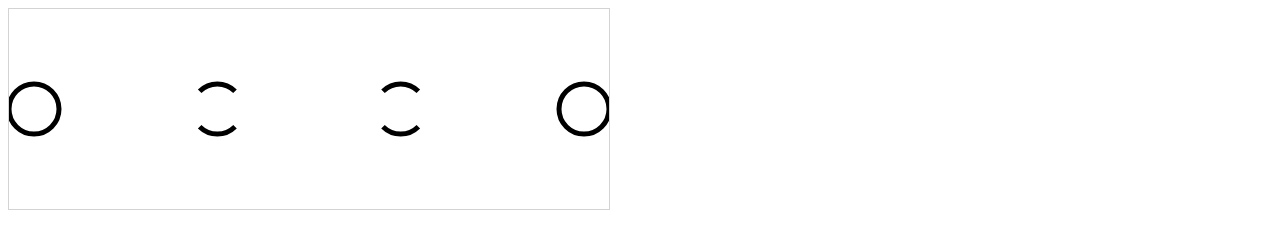
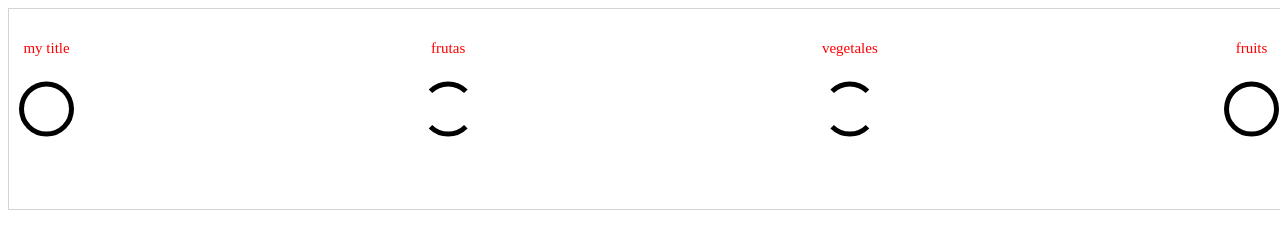
Before and after one commit to oeg-upm/outlinejs, a plain HTML site: page index.html in a window 1280 px wide. Drawn offline with Linux system fonts and the light colour scheme.

Commit message:
draw titles

```diff
--- a/index.html
+++ b/index.html
@@ -10,13 +10,16 @@
                     data["y"] = ctx.canvas.clientHeight/2
                 }
                 if(!("start_x" in data)){
-                    data["start_x"] = data["radius"]
+                    data["start_x"] = data["radius"] * 1.5
                 }
                 if(!("end_x" in data)){
-                    data["end_x"] = ctx.canvas.clientWidth - data["radius"]
+                    data["end_x"] = ctx.canvas.clientWidth - data["radius"] * 1.5
                 }
                 if(!("line_width" in data)){
                     data["line_width"] = 5;
+                }
+                if(!("title_y" in data)){
+                    data["title_y"] = (ctx.canvas.clientHeight - data["radius"])/4;
                 }
                 if(!("points" in data)){
                     data["points"] = [];
@@ -26,20 +29,18 @@
                     if(data["points"].length>1){
                         var i
                         var gap=(data["end_x"] - data["start_x"])/(data["points"].length-1)
-                        console.log(data);
-                        console.log("gap: "+gap);
                         for(i=1;i<(data["points"].length-1);i++){
                             data["points"][i]
-                            this.draw_a_point(data["start_x"]+(i*gap) , "mid")
+                            this.draw_a_point(data["start_x"]+(i*gap) , "mid", data["points"][i]["title"])
                         }
-                        this.draw_a_point(data["start_x"], "start")
-                        this.draw_a_point(data["end_x"], "end")
+                        this.draw_a_point(data["start_x"], "start", data["points"][0]["title"])
+                        this.draw_a_point(data["end_x"], "end", data["points"][data["points"].length-1]["title"])
                     }
                     else{
-                        this.draw_a_point((data["end_x"] - data["start_x"])/2, "only")
+                        this.draw_a_point((data["end_x"] - data["start_x"])/2, "only", data["points"][0]["title"])
                     }
                 };
-                this.draw_a_point = function(x, loc){
+                this.draw_a_point = function(x, loc, title){
                     var from_angle, to_angle;
                     if(loc=="start" || loc=="end"){
                         if(loc=="start"){
@@ -71,6 +72,10 @@
                         ctx.lineWidth = this.data["line_width"];
                         ctx.stroke();
                     }
+                    ctx.font = "15px Comic Sans MS";
+                    ctx.fillStyle = "red";
+                    ctx.textAlign = "center";
+                    ctx.fillText(title, x, this.data["title_y"]);
                 };
             }
             function d(ctx, data){
@@ -97,6 +102,7 @@
         <script>
         var canvas = document.getElementById("myCanvas");
         var ctx = canvas.getContext("2d");
+        ctx.canvas.width  = window.innerWidth;
         var data = [
             {"title": "point1", "items": ["item1", "item2"]}
         ]
```
